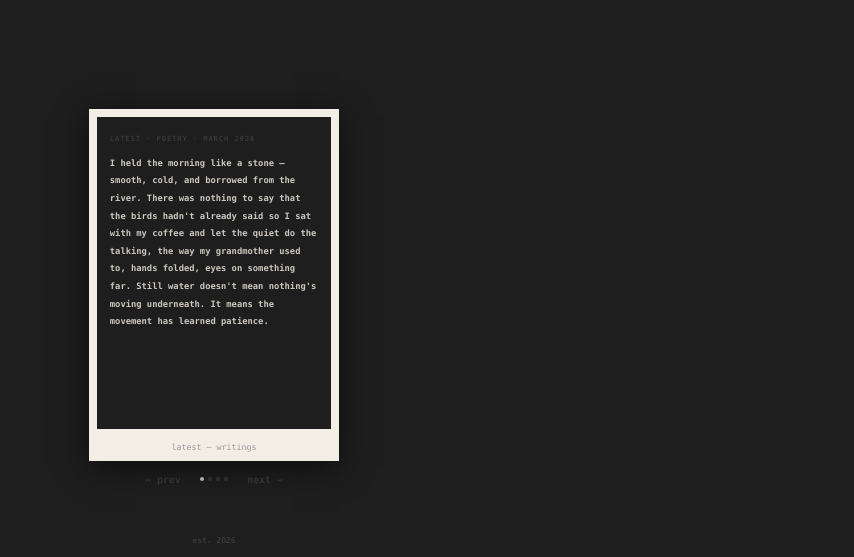
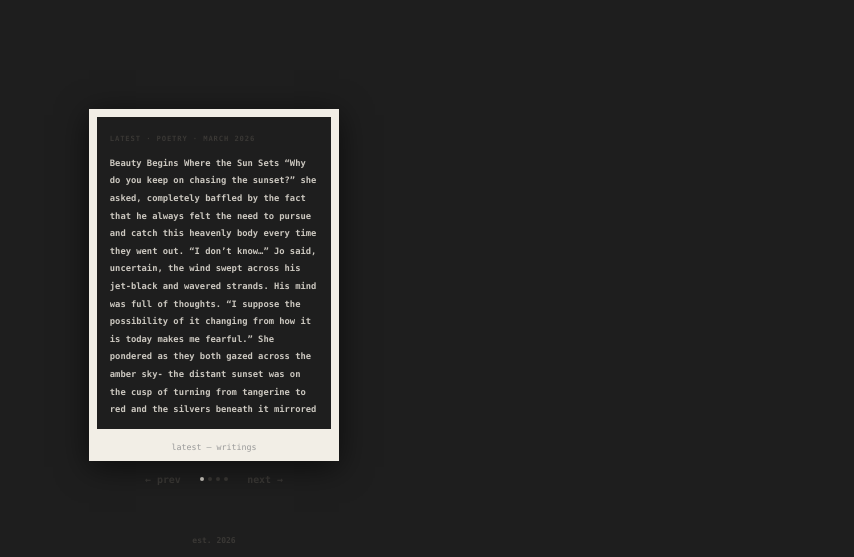
Before and after one commit to vanceaxlhaynes/itsvance, a plain HTML site: page index.html in a window 1280 px wide. Both pictures are taken after a click on the button "come in". Shown: the part 243-800 px from the top of the page, without its empty margins (426-1280 px from the left). Drawn offline with Linux system fonts and the light colour scheme.

Commit message:
Update index.html

```diff
--- a/index.html
+++ b/index.html
@@ -323,22 +323,21 @@ Thank you for finding this place.
   <div class="draggable polaroid-wrap" style="top:44%;left:calc(50% - 125px);">
     <div class="polaroid-frame">
       <div class="polaroid-inner">
-        <div class="cs active"><div class="cs-writing"><div class="csw-type">latest · poetry · march 2026</div><div class="csw-body">I held the morning like a stone —
-smooth, cold, and borrowed from
-the river. There was nothing
-to say that the birds hadn't
-already said
+        <div class="cs active"><div class="cs-writing"><div class="csw-type">latest · poetry · march 2026</div><div class="csw-body">Beauty Begins Where the Sun Sets
 
-so I sat with my coffee
-and let the quiet do the talking,
-the way my grandmother used to,
-hands folded, eyes on something
-far.
+“Why do you keep on chasing the sunset?” she asked, completely baffled by the fact that he always felt the need to pursue and catch this heavenly body every time they went out.
 
-Still water doesn't mean
-nothing's moving underneath.
-It means the movement
-has learned patience.</div></div></div>
+“I don’t know…” Jo said, uncertain, the wind swept across his jet-black and wavered strands. His mind was full of thoughts.
+“I suppose the possibility of it changing from how it is today makes me fearful.”
+
+She pondered as they both gazed across the amber sky- the distant sunset was on the cusp of turning from tangerine to red and the silvers beneath it mirrored the sky’s magnificence.
+“There are all kinds of beauty in the world, Jo. You see, tomorrow, it may not be as beautiful as it is today.
+But remember this”
+Life’s beauty and grandeur don’t end with a sundown,
+for every time the sun sets
+
+the moon rises.”
+</div></div></div>
         <div class="cs"><img src="https://picsum.photos/seed/film-noir-29/500/667" alt="" loading="lazy"><div class="cs-overlay"><div class="cso-title">Paterson</div><div class="cso-sub">Jim Jarmusch · 2016</div><div class="cso-stars">★★★★½</div></div></div>
         <div class="cs"><img src="https://picsum.photos/seed/nature-fog-48/500/667" alt="" loading="lazy"><div class="cs-overlay"><div class="cso-title">Holocene</div><div class="cso-sub">Bon Iver · 2011</div></div></div>
         <div class="cs"><img src="https://picsum.photos/seed/warm-portrait-77/500/667" alt="" loading="lazy"><div class="cs-overlay"><div class="cso-title">Happy Birthday, Ma</div><div class="cso-sub">march 29, 2026</div></div></div>
@@ -358,16 +357,21 @@ has learned patience.</div></div></div>
 <!-- WRITINGS -->
 <div id="ov-writings" class="ov w-ov">
   <div class="w-bar"><button class="ov-btn" id="wPrev">←</button><span class="w-date" id="wDate">march 2026</span><button class="ov-btn" id="wNext">→</button></div>
-  <div class="ws active" data-wd="march 2026"><div class="ws-inner"><div class="ws-type">poetry</div><div class="ws-body"><div class="stanza">I held the morning like a stone —
-smooth, cold, and borrowed from the river.
-There was nothing to say
-that the birds hadn't already said</div><div class="stanza">so I sat with my coffee
-and let the quiet do the talking,
-the way my grandmother used to,
-hands folded, eyes on something far.</div><div class="stanza">Still water doesn't mean
-nothing's moving underneath.
-It means the movement
-has learned patience.</div></div><div class="ws-sign">-a quiet place</div></div></div>
+  <div class="ws active" data-wd="march 2026"><div class="ws-inner"><div class="ws-type">poetry</div><div class="ws-body"><div class="stanza">Beauty Begins Where the Sun Sets
+
+“Why do you keep on chasing the sunset?” she asked, completely baffled by the fact that he always felt the need to pursue and catch this heavenly body every time they went out.
+
+“I don’t know…” Jo said, uncertain, the wind swept across his jet-black and wavered strands. His mind was full of thoughts.
+“I suppose the possibility of it changing from how it is today makes me fearful.”
+
+She pondered as they both gazed across the amber sky- the distant sunset was on the cusp of turning from tangerine to red and the silvers beneath it mirrored the sky’s magnificence.
+“There are all kinds of beauty in the world, Jo. You see, tomorrow, it may not be as beautiful as it is today.
+But remember this”
+Life’s beauty and grandeur don’t end with a sundown,
+for every time the sun sets
+
+the moon rises.”
+.</div></div><div class="ws-sign">-a quiet place</div></div></div>
   <div class="ws" data-wd="march 27, 2026"><div class="ws-inner"><div class="ws-type">journal</div><div class="ws-body">Woke up before the alarm. The rain had
 that particular sound — the kind that
 makes you feel like staying is the
```
